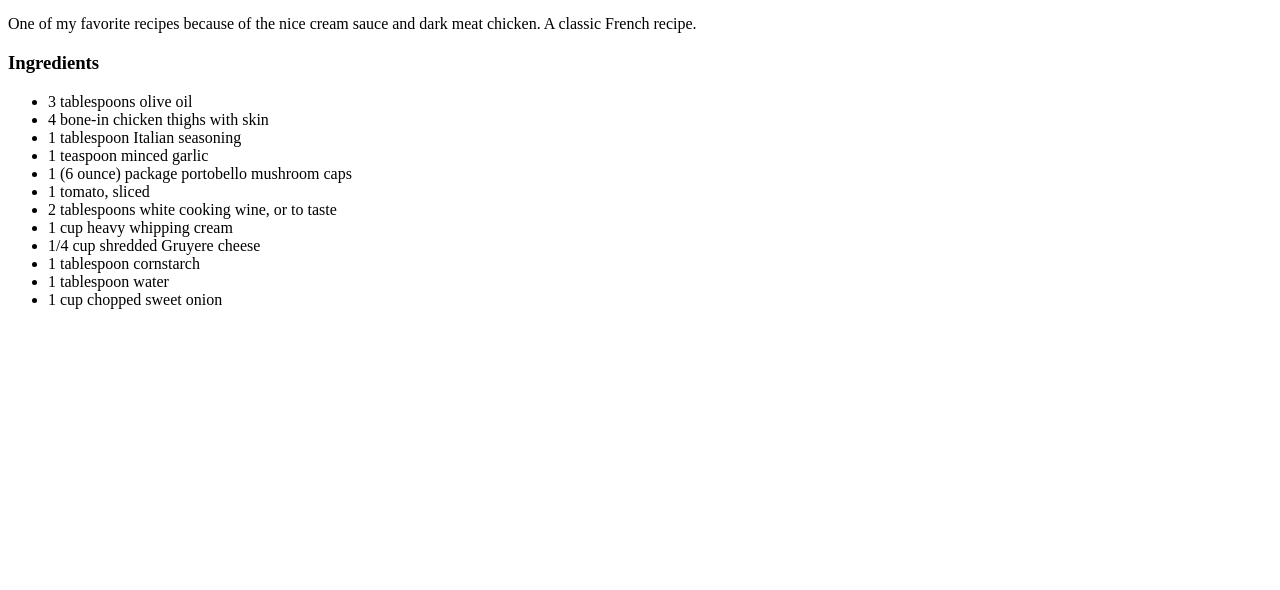
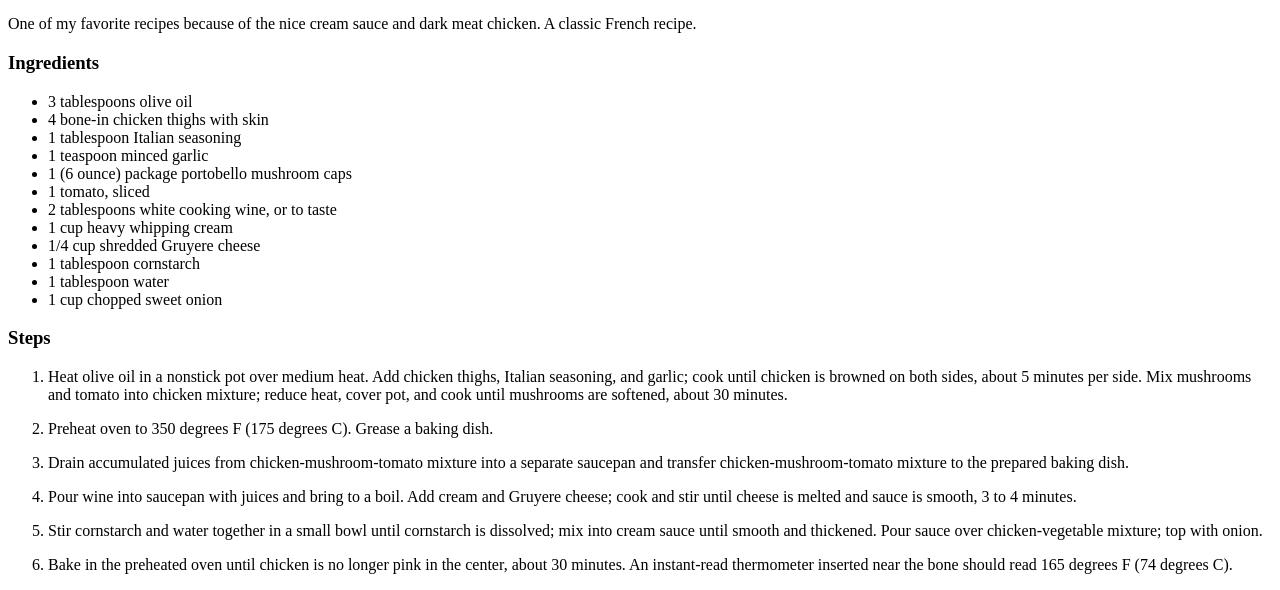
Before and after one commit to LoganMichael925/odin-recipes, a plain HTML site: page recipes/chickencoqauvin.html in a window 1280 px wide. Shown: the part 428-1018 px from the top of the page. Before the commit the page ends 800 px from the top, so only its background shows below. Drawn offline with Linux system fonts and the light colour scheme.

Commit message:
Add chicken and beef steps

```diff
--- a/recipes/chickencoqauvin.html
+++ b/recipes/chickencoqauvin.html
@@ -30,5 +30,31 @@
       <li>1 cup chopped sweet onion</li>
     </ul>
 
+    <h3>Steps</h3>
+    <ol>
+      <li><p>Heat olive oil in a nonstick pot over medium heat.
+        Add chicken thighs, Italian seasoning, and garlic; cook
+        until chicken is browned on both sides, about 5 minutes per
+        side. Mix mushrooms and tomato into chicken mixture; reduce
+        heat, cover pot, and cook until mushrooms are softened,
+        about 30 minutes.</p></li>
+      <li><p>Preheat oven to 350 degrees F (175 degrees C).
+        Grease a baking dish.</p></li>
+      <li><p>Drain accumulated juices from chicken-mushroom-tomato mixture
+        into a separate saucepan and transfer chicken-mushroom-tomato
+        mixture to the prepared baking dish.</p></li>
+      <li><p>Pour wine into saucepan with juices and bring to a boil.
+        Add cream and Gruyere cheese; cook and stir until cheese is melted
+        and sauce is smooth, 3 to 4 minutes.</p></li>
+      <li><p>Stir cornstarch and water together in a small bowl
+          until cornstarch is dissolved; mix into cream sauce until
+          smooth and thickened. Pour sauce over chicken-vegetable
+          mixture; top with onion.</p></li>
+      <li><p>Bake in the preheated oven until chicken is no longer
+        pink in the center, about 30 minutes. An instant-read
+        thermometer inserted near the bone should read 165 degrees
+        F (74 degrees C).</p></li>
+    </ol>
+
 </body>
 </html>
```
Also changed, not shown: recipes/beefbourguignon.html (+15 -0 lines).
